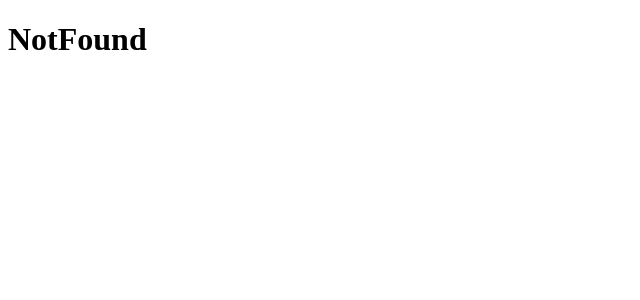
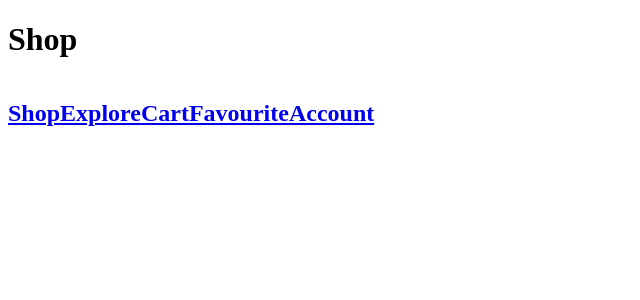
Before and after one commit to gzamka/store, a React (Create React App) app: page /shop in a window 1280 px wide. Shown: the top 300 px of the page, without its empty margins (0-640 px from the left). Built offline with nearby package versions, Linux system fonts and the light colour scheme.

Commit message:
react router, link ok

```diff
--- a/src/App.js
+++ b/src/App.js
@@ -1,33 +1,40 @@
-// import ReactDOM from "react-dom/client";
-// import { Explore, Shop, Cart, Favourite, Account } from './pages';
-// import { ProductCard } from './ProductCard'
 // import { data } from "./products";
-import { BrowserRouter, Routes, Route } from "react-router-dom";
-import { Explore, Shop, Cart, Favourite, Account , NotFound} from './pages';
-
-
+import * as React from 'react';
+import { Link } from 'react-router-dom'
+import { BrowserRouter, Routes, Route , Navigate} from "react-router-dom";
+import { Explore, Shop, Cart, Favourite, Account , NotFound, NavigationWrapper} from './pages';
 
 export const App = () => {
   return (
 
-
-        // <React.StrictMode>
           <BrowserRouter>
             <Routes>
-              <Route path='/' >
-                <Route path="" element={ <Shop /> } />
+              <Route path='/' element={ <NavigationWrapper /> }>
+                <Route path="" element={ <Navigate to='/shop' replace={true} />  } />
+                <Route path='shop' element={ <Shop /> }/>
                 <Route path='explore' element={ <Explore /> }/>
                 <Route path='cart' element={ <Cart /> }/>
                 <Route path='fav' element={ <Favourite /> }/>
                 <Route path='acc' element={ <Account /> }/>
+                <Route path='*' element={ <NotFound /> }/>
               </Route>
-
-              <Route path='*' element={ <NotFound /> }/>
-
 
             </Routes>
           </BrowserRouter>
-        // </React.StrictMode>,
 
   );
 }
+
+export const Appjs = () => {
+  <>
+    <ui>
+      <li>
+        <Link to='/shop'> Shop </Link>
+        <Link to='/explore'> Explore </Link>
+        <Link to='/cart'> Cart </Link>
+        <Link to='/fav'> Favourite </Link>
+        <Link to='/acc'> Account </Link>
+      </li>
+    </ui>
+  </>
+}
--- /dev/null
+++ b/src/components/Navigation.js
@@ -0,0 +1,13 @@
+import { Link } from 'react-router-dom';
+
+export const Navigation = () => {
+    return (
+        <nav style={{ display: 'flex', flexDirection: 'row'}}>
+            <Link to="/shop"> <h1> Shop </h1> </Link>
+            <Link to="/explore"> <h1> Explore </h1> </Link>
+            <Link to="/cart"> <h1> Cart </h1> </Link>
+            <Link to="/fav"> <h1> Favourite </h1> </Link>
+            <Link to="/acc"> <h1> Account </h1> </Link>
+        </nav>
+    )
+}
--- a/src/index.js
+++ b/src/index.js
@@ -1,8 +1,13 @@
 import React from "react";
 import ReactDOM from "react-dom/client";
-import { createRoot } from 'react-dom/client'
-import { App } from "./App";
-import { BrowserRouter, Routes, Route } from "react-router-dom";
+// import { createRoot } from 'react-dom/client'
+
+import { App } from './App'
+
 
   const root = ReactDOM.createRoot(document.getElementById("root"))
-root.render( <App />);
+  root.render(
+  <React.StrictMode>
+    <App />
+  </React.StrictMode>
+);
--- /dev/null
+++ b/src/pages/NavigationWrapper.js
@@ -0,0 +1,14 @@
+import { Outlet } from 'react-router-dom';
+
+import { Navigation } from '../components/Navigation';
+
+export const NavigationWrapper = () => {
+    return (
+        <>
+            <Outlet />
+
+            <Navigation />
+
+        </>
+    )
+}
--- a/src/pages/index.js
+++ b/src/pages/index.js
@@ -4,3 +4,4 @@ export { Cart } from "./Cart";
 export { Favourite } from "./Favourite";
 export { Account } from "./Account";
 export { NotFound } from "./NotFound";
+export { NavigationWrapper } from './NavigationWrapper'
```
